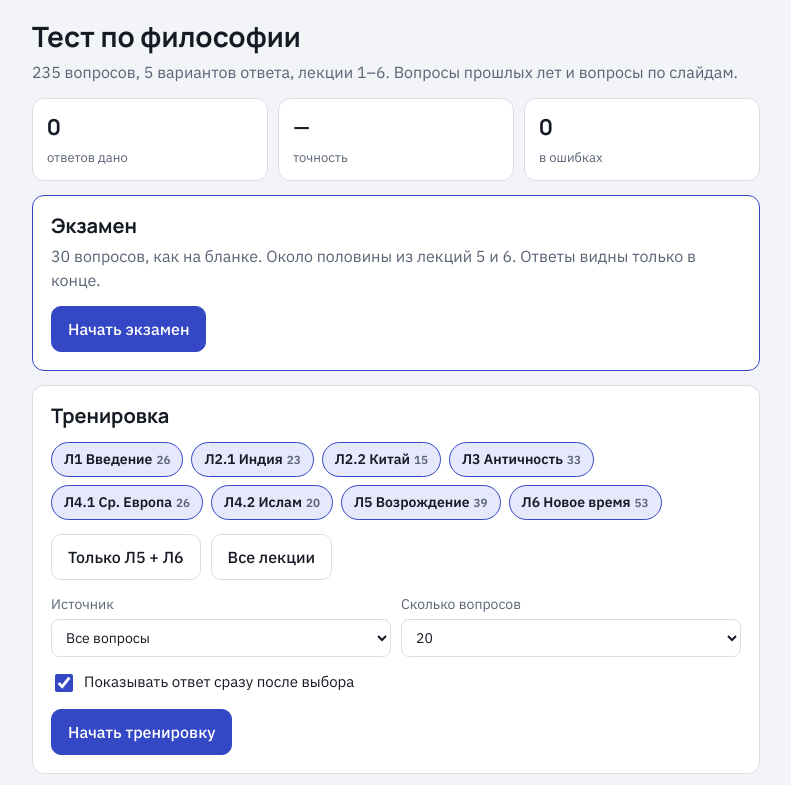
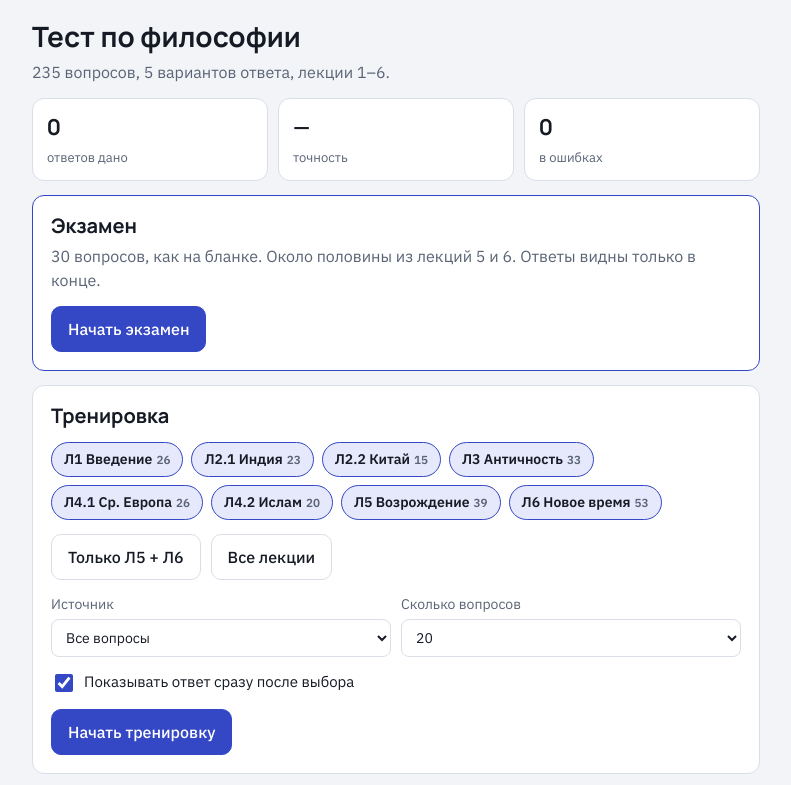
Before and after one commit to DiasAzbergenov/philosophy-quiz, a plain HTML site: page index.html in a window 1280 px wide. Shown: the top 785 px of the page, without its empty margins (244-1035 px from the left). Drawn offline with Linux system fonts and the light colour scheme.

Commit message:
Modify header text in index.html
Updated the description text in the header to remove reference to past questions.

```diff
--- a/index.html
+++ b/index.html
@@ -132,7 +132,7 @@ function home(){
   <div class="stack">
     <header>
       <h1>Тест по философии</h1>
-      <p class="sub">${BANK.length} вопросов, 5 вариантов ответа, лекции 1–6. Вопросы прошлых лет и вопросы по слайдам.</p>
+      <p class="sub">${BANK.length} вопросов, 5 вариантов ответа, лекции 1–6. </p>
     </header>
     <div class="stats">
       <div class="stat"><b>${store.answered}</b><span>ответов дано</span></div>
```
